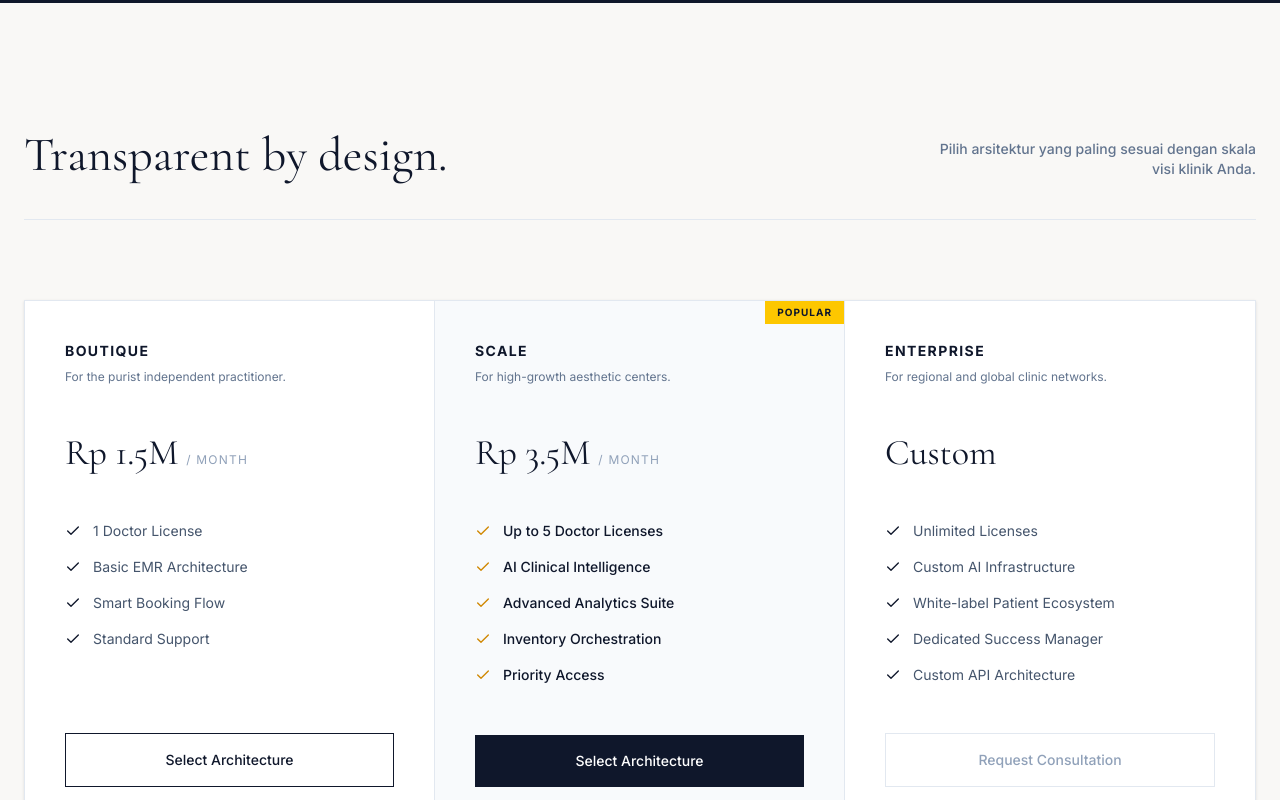
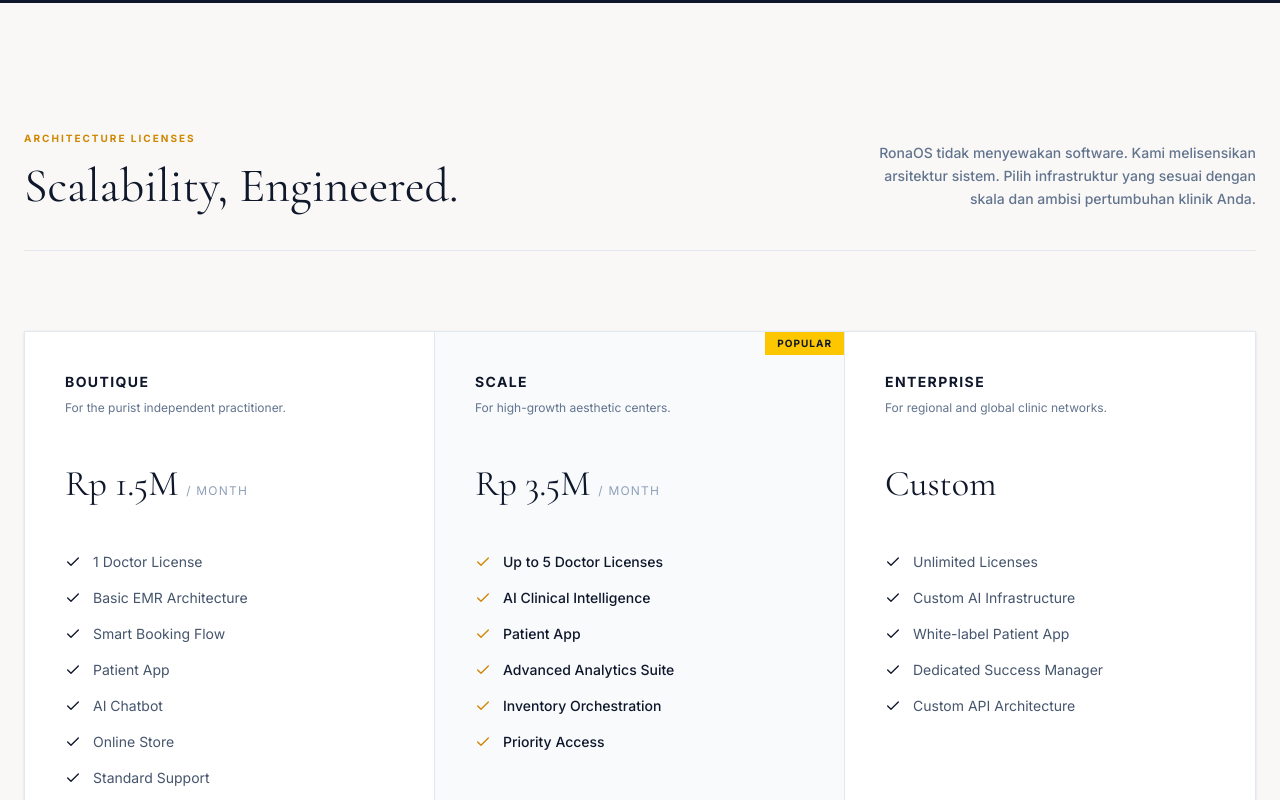
Before and after one commit to jasurddev/AuraWellness, a Next.js app: page / in a window 1280 px wide. Shown: the part 5560-6360 px from the top of the page. Built offline with nearby package versions, Linux system fonts and the light colour scheme.

Commit message:
feat: update Pricing copywriting and tier features

```diff
--- a/src/app/page.tsx
+++ b/src/app/page.tsx
@@ -299,9 +299,12 @@ export default function Home() {
       <section id="pricing" className="py-32 px-6 bg-[#F9F8F6]">
         <div className="max-w-7xl mx-auto">
           <div className="flex flex-col md:flex-row justify-between items-end mb-20 border-b border-slate-200 pb-10">
-            <h2 className="text-4xl md:text-5xl font-serif">Transparent by design.</h2>
-            <p className="text-sm text-slate-500 max-w-xs md:text-right mt-4 md:mt-0 font-medium">
-              Pilih arsitektur yang paling sesuai dengan skala visi klinik Anda.
+            <div>
+              <span className="text-[10px] font-bold uppercase tracking-[0.2em] text-yellow-600 mb-4 block">ARCHITECTURE LICENSES</span>
+              <h2 className="text-4xl md:text-5xl font-serif">Scalability, Engineered.</h2>
+            </div>
+            <p className="text-sm text-slate-500 max-w-sm md:text-right mt-4 md:mt-0 font-medium leading-relaxed">
+              RonaOS tidak menyewakan software. Kami melisensikan arsitektur sistem. Pilih infrastruktur yang sesuai dengan skala dan ambisi pertumbuhan klinik Anda.
             </p>
           </div>
 
@@ -315,7 +318,7 @@ export default function Home() {
                 <span className="text-xs text-slate-400 uppercase tracking-widest ml-2">/ month</span>
               </div>
               <ul className="space-y-4 mb-12 flex-1">
-                {['1 Doctor License', 'Basic EMR Architecture', 'Smart Booking Flow', 'Standard Support'].map((feature, i) => (
+                {['1 Doctor License', 'Basic EMR Architecture', 'Smart Booking Flow', 'Patient App', 'AI Chatbot', 'Online Store', 'Standard Support'].map((feature, i) => (
                   <li key={i} className="flex items-start gap-3 text-sm text-slate-600">
                     <Check className="w-4 h-4 text-slate-900 mt-0.5 shrink-0" /> {feature}
                   </li>
@@ -336,7 +339,7 @@ export default function Home() {
                 <span className="text-xs text-slate-400 uppercase tracking-widest ml-2">/ month</span>
               </div>
               <ul className="space-y-4 mb-12 flex-1">
-                {['Up to 5 Doctor Licenses', 'AI Clinical Intelligence', 'Advanced Analytics Suite', 'Inventory Orchestration', 'Priority Access'].map((feature, i) => (
+                {['Up to 5 Doctor Licenses', 'AI Clinical Intelligence', 'Patient App', 'Advanced Analytics Suite', 'Inventory Orchestration', 'Priority Access'].map((feature, i) => (
                   <li key={i} className="flex items-start gap-3 text-sm text-slate-900 font-medium">
                     <Check className="w-4 h-4 text-yellow-600 mt-0.5 shrink-0" /> {feature}
                   </li>
@@ -353,7 +356,7 @@ export default function Home() {
                 <span className="text-4xl font-serif">Custom</span>
               </div>
               <ul className="space-y-4 mb-12 flex-1">
-                {['Unlimited Licenses', 'Custom AI Infrastructure', 'White-label Patient Ecosystem', 'Dedicated Success Manager', 'Custom API Architecture'].map((feature, i) => (
+                {['Unlimited Licenses', 'Custom AI Infrastructure', 'White-label Patient App', 'Dedicated Success Manager', 'Custom API Architecture'].map((feature, i) => (
                   <li key={i} className="flex items-start gap-3 text-sm text-slate-600">
                     <Check className="w-4 h-4 text-slate-900 mt-0.5 shrink-0" /> {feature}
                   </li>
```
